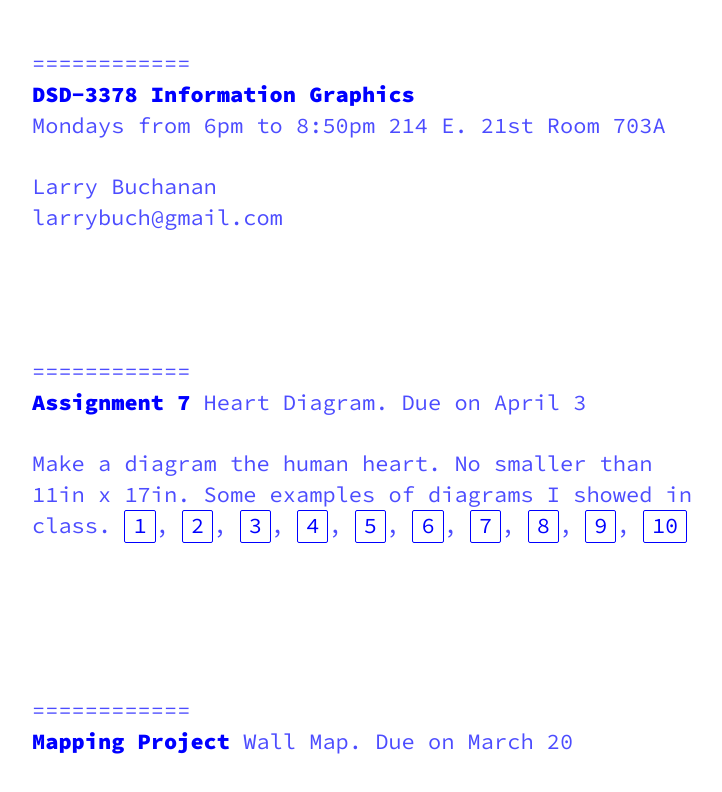
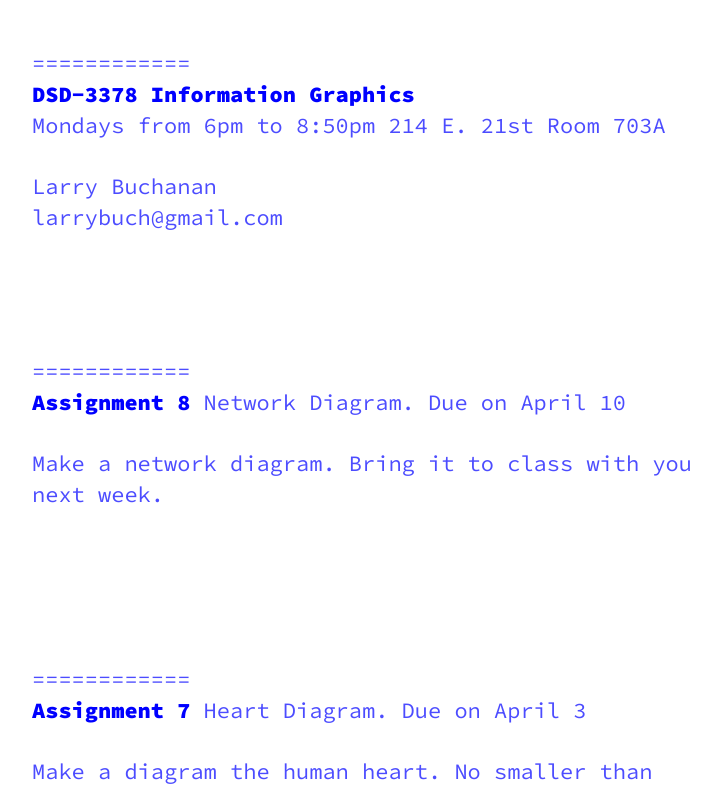
Before and after one commit to information-graphics/information-graphics.github.io, a plain HTML site: page index.html in a window 1280 px wide. Shown: the top 792 px of the page, without its empty margins (16-738 px from the left). Drawn offline with Linux system fonts and the light colour scheme.

Commit message:
network diagram

```diff
--- a/index.html
+++ b/index.html
@@ -54,6 +54,18 @@
     Larry Buchanan
     <br>
     larrybuch@gmail.com
+    <br>
+    <br>
+    <br>
+    <br>
+    <br>
+    ============
+    <br>
+    <b>Assignment 8</b> Network Diagram. Due on April 10
+    <br>
+    <br>
+    Make a network diagram. Bring it to class with you next week.
+    <br>
     <br>
     <br>
     <br>
```
